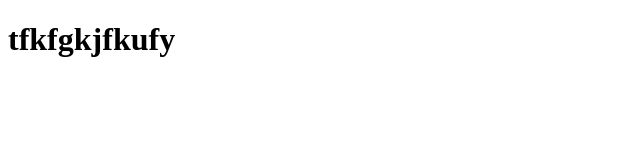
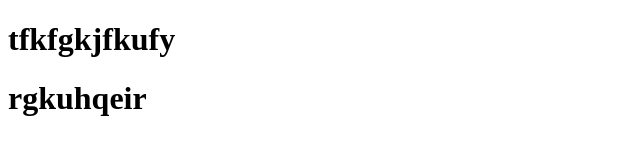
Before and after one commit to Youness-Hakik/project, a plain HTML site: page index.html in a window 1280 px wide. Shown: the whole page, without its empty margins (0-640 px from the left). Drawn offline with Linux system fonts and the light colour scheme.

Commit message:
modifit index

```diff
--- a/index.html
+++ b/index.html
@@ -7,5 +7,6 @@
 </head>
 <body>
     <h1>tfkfgkjfkufy</h1>
+    <h1>rgkuhqeir</h1>
 </body>
 </html>
```
